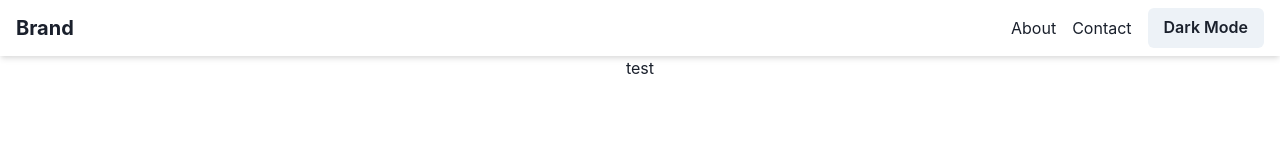
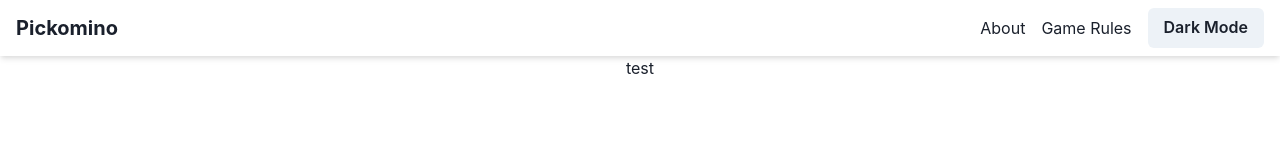
Before and after one commit to ThibaultCallia/pickomino_react_app, a React (Vite) app: page / in a window 1280 px wide. Shown: the top 160 px of the page. Built offline with nearby package versions, Linux system fonts and the light colour scheme.

Commit message:
Temporary navbar implemented

```diff
--- a/src/App.tsx
+++ b/src/App.tsx
@@ -1,5 +1,5 @@
-import Navbar from './components/navBar/Navbar'
-import MainView from './components/mainView/MainView'
+import Navbar from './components/Navbar'
+import MainView from './components/MainView'
 import { useState } from 'react'
 import './App.css'
 
--- a/src/components/mainView/MainView.tsx
+++ b/src/components/MainView.tsx
@@ -1,4 +1,4 @@
-import "./mainView.scss"
+
 
 function MainView() {
 
--- /dev/null
+++ b/src/components/Navbar.tsx
@@ -0,0 +1,83 @@
+import { useState } from 'react';
+import {
+  Box,
+  Flex,
+  Spacer,
+  Button,
+  Link,
+  IconButton,
+  useColorMode,
+  Collapse,
+
+} from '@chakra-ui/react';
+import { HamburgerIcon, CloseIcon } from '@chakra-ui/icons';
+
+const Navbar = () => {
+  const { colorMode, toggleColorMode } = useColorMode();
+  const [displayMenu, setDisplayMenu] = useState(false);
+
+  const toggleMenu = () => {
+    setDisplayMenu(!displayMenu);
+  };
+
+  return (
+    <Flex
+        as="nav"
+        position="relative"
+        bg={colorMode === 'dark' ? 'gray.800' : 'white'}
+        boxShadow="md"
+        px={4}
+        py={2}
+        alignItems="center"
+      >
+      <Box>
+        <Link href="/" fontWeight="bold" fontSize="xl">
+          Pickomino
+        </Link>
+      </Box>
+      <Spacer />
+      <Box display={{ base: 'none', md: 'flex' }}>
+        <Link href="/about" mx={2}>
+          About
+        </Link>
+        <Link href="/gameRules" mx={2}>
+          Game Rules
+        </Link>
+      </Box>
+      <IconButton
+          display={{ base: 'flex', md: 'none' }}
+          onClick={toggleMenu}
+          icon={displayMenu ? <CloseIcon /> : <HamburgerIcon />}
+          aria-label={displayMenu ? 'Close menu' : 'Open menu'}
+        />
+        <Collapse in={displayMenu} animateOpacity>
+          <Box
+            position="absolute"
+            top="100%"
+            left={0}
+            right={0}
+            zIndex={10}
+            p={4}
+            display={{ base: 'block', md: 'none' }}
+            bg={colorMode === 'dark' ? 'gray.700' : 'gray.100'}
+            rounded="md"
+          >
+            <Link href="/about" display="block" my={2} onClick={toggleMenu}>
+              About
+            </Link>
+            <Link href="/gameRules" display="block" my={2} onClick={toggleMenu}>
+              Game Rules
+            </Link>
+          </Box>
+        </Collapse>
+      <Button
+        onClick={toggleColorMode}
+        ml={2}
+        colorScheme={colorMode === 'dark' ? 'yellow' : 'gray'}
+      >
+        {colorMode === 'dark' ? 'Light Mode' : 'Dark Mode'}
+      </Button>
+    </Flex>
+  );
+};
+  export default Navbar
--- a/src/components/mainView/mainView.scss
+++ /dev/null
@@ -1,3 +0,0 @@
-.mainView {
-  height: 80vh;
-}
--- a/src/components/navBar/Navbar.tsx
+++ /dev/null
@@ -1,61 +0,0 @@
-import { useState } from 'react';
-import {
-  Box,
-  Flex,
-  Spacer,
-  Button,
-  Link,
-  IconButton,
-  useColorMode,
-} from '@chakra-ui/react';
-import { HamburgerIcon, CloseIcon } from '@chakra-ui/icons';
-
-const Navbar = () => {
-  const { colorMode, toggleColorMode } = useColorMode();
-  const [displayMenu, setDisplayMenu] = useState(false);
-
-  const toggleMenu = () => {
-    setDisplayMenu(!displayMenu);
-  };
-
-  return (
-    <Flex
-      as="nav"
-      bg={colorMode === 'dark' ? 'gray.800' : 'white'}
-      boxShadow="md"
-      px={4}
-      py={2}
-      alignItems="center"
-    >
-      <Box>
-        <Link href="/" fontWeight="bold" fontSize="xl">
-          Brand
-        </Link>
-      </Box>
-      <Spacer />
-      <Box display={{ base: 'none', md: 'flex' }}>
-        {/* Add your nav links here */}
-        <Link href="/about" mx={2}>
-          About
-        </Link>
-        <Link href="/contact" mx={2}>
-          Contact
-        </Link>
-      </Box>
-      <IconButton
-        display={{ base: 'flex', md: 'none' }}
-        onClick={toggleMenu}
-        icon={displayMenu ? <CloseIcon /> : <HamburgerIcon />} aria-label={displayMenu ? 'Close menu' : 'Open menu'}      />
-      <Button
-        onClick={toggleColorMode}
-        ml={2}
-        colorScheme={colorMode === 'dark' ? 'yellow' : 'gray'}
-      >
-        {colorMode === 'dark' ? 'Light Mode' : 'Dark Mode'}
-      </Button>
-    </Flex>
-  );
-};
-
-
-  export default Navbar
```
